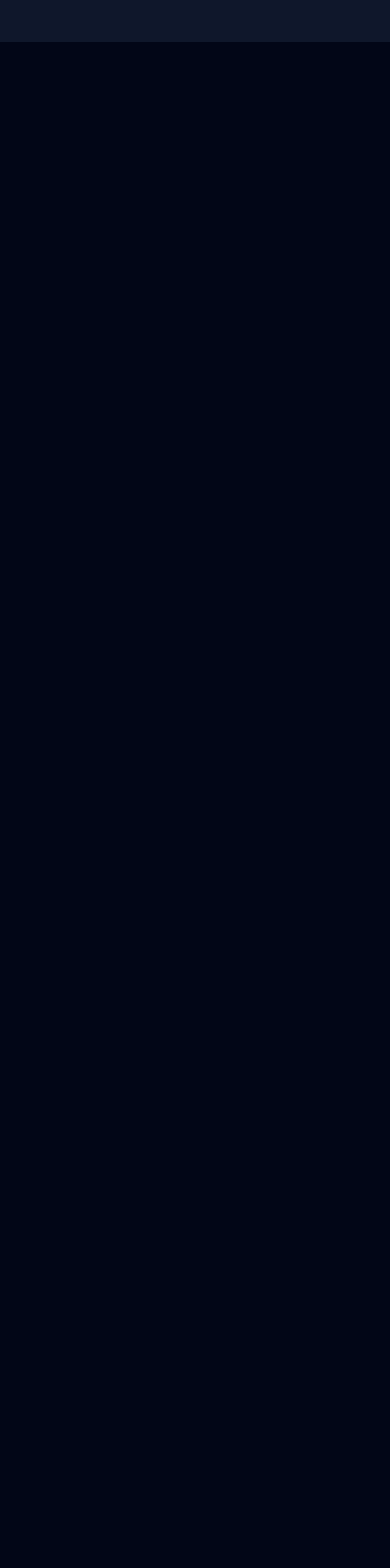
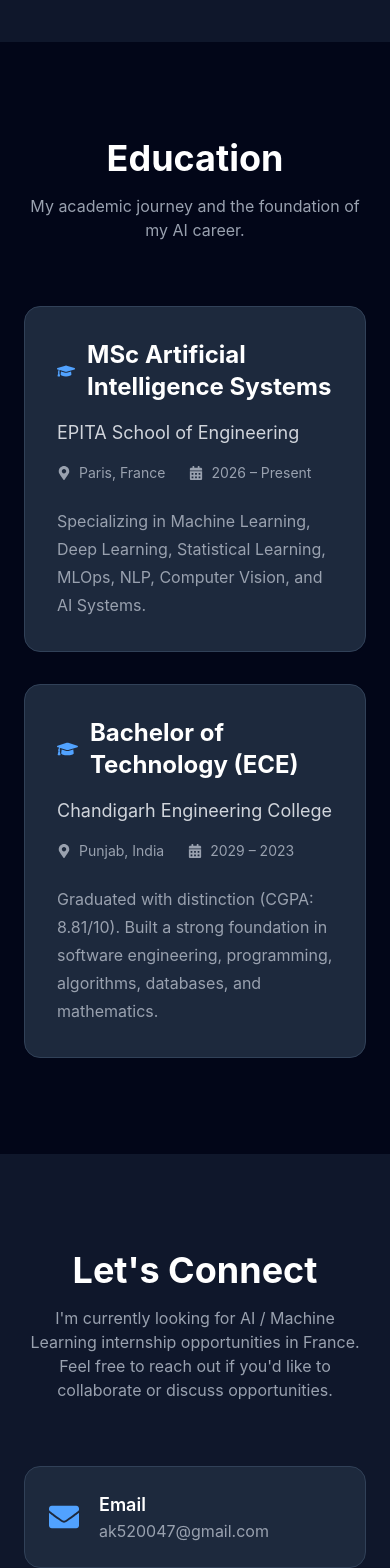
Before and after one commit to Shakya-2001/portfolio, a React app: page / in a window 390 px wide. Shown: the part 8200-9768 px from the top of the page. Before the commit the page ends 8242 px from the top, so only its background shows below. Built offline with nearby package versions, Linux system fonts and the light colour scheme; the HTML template or start-up script is replaced by a standard one.

Commit message:
added education and contact

```diff
--- a/src/App.jsx
+++ b/src/App.jsx
@@ -4,6 +4,8 @@
 import Projects from "./components/Projects";
 import Experience from "./components/Experience";
 import Skills from "./components/Skills";
+import Education from "./components/Education";
+import Contact from "./components/Contact";
 
 function App() {
   return (
@@ -14,6 +16,8 @@
       <Projects />
       <Experience />
       <Skills />
+      <Education />
+      <Contact />
     </div>
   );
 }
--- a/src/components/Contact.jsx
+++ b/src/components/Contact.jsx
@@ -0,0 +1,48 @@
+import { motion } from "framer-motion";
+import contactData from "../data/contactData";
+import ContactCard from "./ContactCard";
+
+const Contact = () => {
+  return (
+    <section
+      id="contact"
+      className="py-24 bg-slate-900 text-white"
+    >
+      <div className="max-w-5xl mx-auto px-6">
+
+        <motion.h2
+          initial={{ opacity: 0, y: 30 }}
+          whileInView={{ opacity: 1, y: 0 }}
+          viewport={{ once: true }}
+          transition={{ duration: 0.6 }}
+          className="text-4xl font-bold text-center"
+        >
+          Let's Connect
+        </motion.h2>
+
+        <motion.p
+          initial={{ opacity: 0 }}
+          whileInView={{ opacity: 1 }}
+          viewport={{ once: true }}
+          transition={{ delay: 0.2 }}
+          className="text-center text-gray-400 mt-4 mb-16 max-w-2xl mx-auto"
+        >
+          I'm currently looking for AI / Machine Learning internship opportunities in France.
+          Feel free to reach out if you'd like to collaborate or discuss opportunities.
+        </motion.p>
+
+        <div className="grid md:grid-cols-2 gap-6">
+          {contactData.map((contact) => (
+            <ContactCard
+              key={contact.id}
+              contact={contact}
+            />
+          ))}
+        </div>
+
+      </div>
+    </section>
+  );
+};
+
+export default Contact;
--- /dev/null
+++ b/src/components/ContactCard.jsx
@@ -0,0 +1,42 @@
+import { motion } from "framer-motion";
+import {
+  FaEnvelope,
+  FaLinkedin,
+  FaGithub,
+  FaMapMarkerAlt,
+} from "react-icons/fa";
+
+const icons = {
+  Email: <FaEnvelope />,
+  LinkedIn: <FaLinkedin />,
+  GitHub: <FaGithub />,
+  Location: <FaMapMarkerAlt />,
+};
+
+const ContactCard = ({ contact }) => {
+  return (
+    <motion.a
+      href={contact.link || "#"}
+      target={contact.link ? "_blank" : "_self"}
+      rel="noreferrer"
+      whileHover={{ y: -6 }}
+      className="bg-slate-800 border border-slate-700 rounded-2xl p-6 flex items-center gap-5 hover:border-blue-500 transition-all duration-300"
+    >
+      <div className="text-3xl text-blue-400">
+        {icons[contact.title]}
+      </div>
+
+      <div>
+        <h3 className="font-semibold text-lg">
+          {contact.title}
+        </h3>
+
+        <p className="text-gray-400">
+          {contact.value}
+        </p>
+      </div>
+    </motion.a>
+  );
+};
+
+export default ContactCard;
--- a/src/components/Education.jsx
+++ b/src/components/Education.jsx
@@ -0,0 +1,47 @@
+import { motion } from "framer-motion";
+import educationData from "../data/educationData";
+import EducationCard from "./EducationCard";
+
+const Education = () => {
+  return (
+    <section
+      id="education"
+      className="py-24 bg-slate-950 text-white"
+    >
+      <div className="max-w-6xl mx-auto px-6">
+
+        <motion.h2
+          initial={{ opacity: 0, y: 30 }}
+          whileInView={{ opacity: 1, y: 0 }}
+          viewport={{ once: true }}
+          transition={{ duration: 0.6 }}
+          className="text-4xl font-bold text-center"
+        >
+          Education
+        </motion.h2>
+
+        <motion.p
+          initial={{ opacity: 0 }}
+          whileInView={{ opacity: 1 }}
+          viewport={{ once: true }}
+          transition={{ delay: 0.2 }}
+          className="text-center text-gray-400 mt-4 mb-16 max-w-2xl mx-auto"
+        >
+          My academic journey and the foundation of my AI career.
+        </motion.p>
+
+        <div className="space-y-8">
+          {educationData.map((education) => (
+            <EducationCard
+              key={education.id}
+              education={education}
+            />
+          ))}
+        </div>
+
+      </div>
+    </section>
+  );
+};
+
+export default Education;
--- /dev/null
+++ b/src/components/EducationCard.jsx
@@ -0,0 +1,42 @@
+import { motion } from "framer-motion";
+import { FaGraduationCap, FaMapMarkerAlt, FaCalendarAlt } from "react-icons/fa";
+
+const EducationCard = ({ education }) => {
+  return (
+    <motion.div
+      initial={{ opacity: 0, y: 25 }}
+      whileInView={{ opacity: 1, y: 0 }}
+      viewport={{ once: true }}
+      transition={{ duration: 0.5 }}
+      whileHover={{ y: -8 }}
+      className="bg-slate-800 border border-slate-700 rounded-2xl p-8 hover:border-blue-500 hover:shadow-xl hover:shadow-blue-500/10 transition-all duration-300"
+    >
+      <div className="flex items-center gap-3 mb-4">
+        <FaGraduationCap className="text-3xl text-blue-400" />
+        <h3 className="text-2xl font-bold">{education.degree}</h3>
+      </div>
+
+      <p className="text-lg text-gray-300 mb-4">
+        {education.institution}
+      </p>
+
+      <div className="flex flex-wrap gap-6 text-gray-400 text-sm mb-6">
+        <div className="flex items-center gap-2">
+          <FaMapMarkerAlt />
+          {education.location}
+        </div>
+
+        <div className="flex items-center gap-2">
+          <FaCalendarAlt />
+          {education.period}
+        </div>
+      </div>
+
+      <p className="text-gray-400 leading-7">
+        {education.description}
+      </p>
+    </motion.div>
+  );
+};
+
+export default EducationCard;
--- /dev/null
+++ b/src/data/contactData.js
@@ -0,0 +1,28 @@
+const contactData = [
+  {
+    id: 1,
+    title: "Email",
+    value: "ak520047@gmail.com",
+    link: "mailto:ak520047@gmail.com",
+  },
+  {
+    id: 2,
+    title: "LinkedIn",
+    value: "www.linkedin.com/in/akash-kumar-117a39202",
+    link: "https://linkedin.com/in/akash-kumar-117a39202",
+  },
+  {
+    id: 3,
+    title: "GitHub",
+    value: "https://github.com/Shakya-2001",
+    link: "https://github.com/Shakya-2001",
+  },
+  {
+    id: 4,
+    title: "Location",
+    value: "Paris, France",
+    link: "",
+  },
+];
+
+export default contactData;
--- /dev/null
+++ b/src/data/educationData.js
@@ -0,0 +1,22 @@
+const educationData = [
+  {
+    id: 1,
+    degree: "MSc Artificial Intelligence Systems",
+    institution: "EPITA School of Engineering",
+    location: "Paris, France",
+    period: "2026 – Present",
+    description:
+      "Specializing in Machine Learning, Deep Learning, Statistical Learning, MLOps, NLP, Computer Vision, and AI Systems.",
+  },
+  {
+    id: 2,
+    degree: "Bachelor of Technology (ECE)",
+    institution: "Chandigarh Engineering College",
+    location: "Punjab, India",
+    period: "2029 – 2023",
+    description:
+      "Graduated with distinction (CGPA: 8.81/10). Built a strong foundation in software engineering, programming, algorithms, databases, and mathematics.",
+  },
+];
+
+export default educationData;
```
